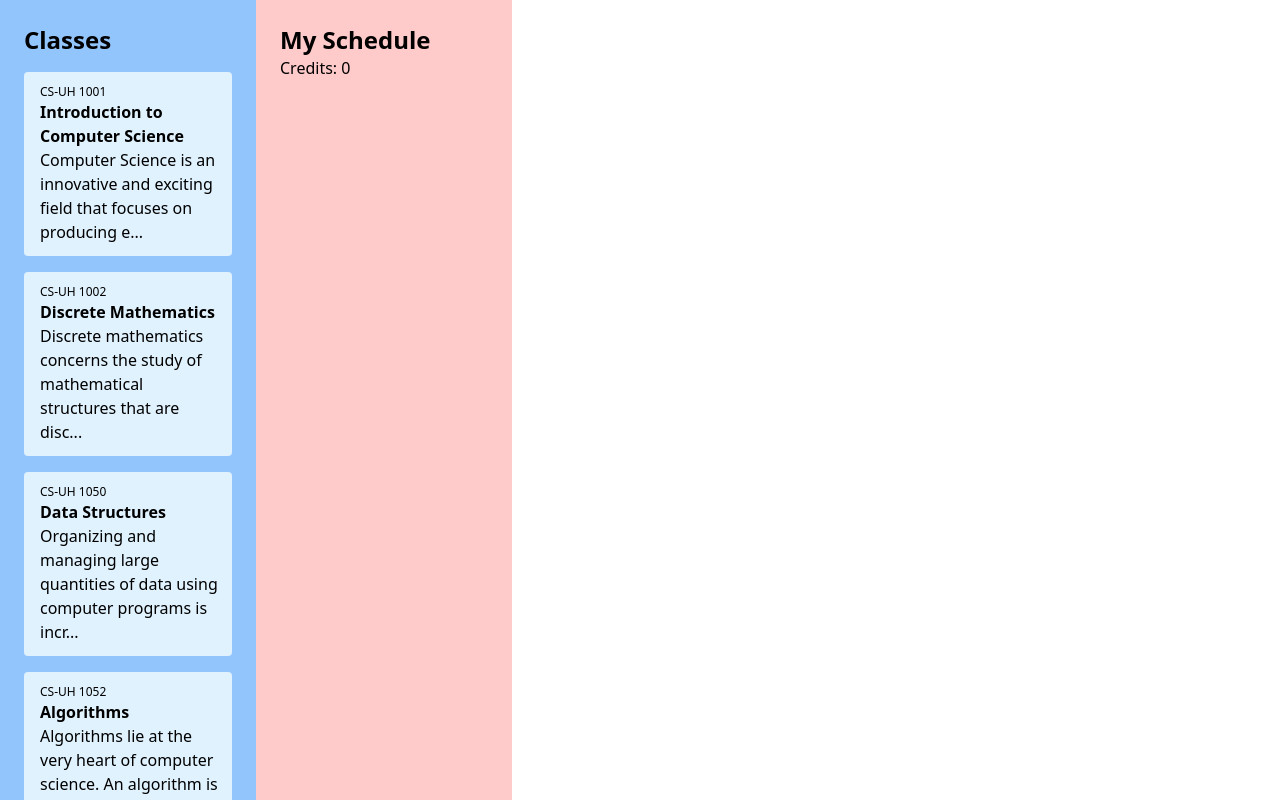
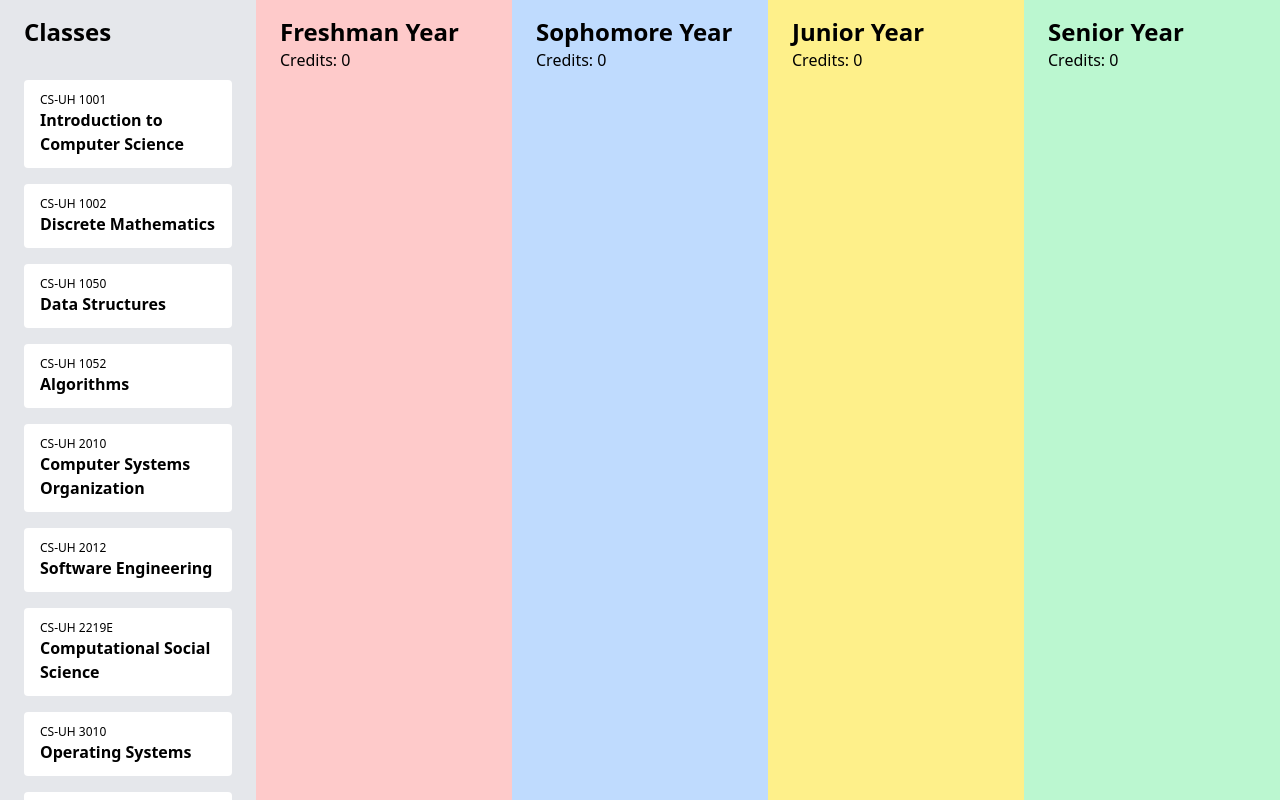
Before and after one commit to corbanvilla/einstein, a Next.js app in the folder frontend/: page / in a window 1280 px wide. Shown: the top 800 px of the page. Built offline with nearby package versions, Linux system fonts and the light colour scheme.

Commit message:
updated frontend
four year plan look

```diff
--- a/frontend/pages/index.tsx
+++ b/frontend/pages/index.tsx
@@ -32,9 +32,17 @@ interface ClassData {
 //   console.log(data);
 // }
 
+let creditSum = 0;
+
 const printCoords = (i:any, data:any) => {
-  console.log(i);
+  //console.log(i);
   console.log(data);
+
+  if (data.x>289 && data.x<575) { //first column
+
+  }
+
+  //console.log(data.node);
 }
 
 export function getServerSideProps(context: any) {
@@ -47,66 +55,41 @@ export function getServerSideProps(context: any) {
 
 }
 
+
+
 export default function Home({ classes }: InferGetStaticPropsType<typeof getServerSideProps>) {
 
    console.log(classes);
 
-  // const classes = [
-  //   {
-  //     id: 'CS-1001',
-  //     name: 'Intro to CS',
-  //     credits: 4,
-  //     des: 'The intro class bro'
-  //   },
-
-  //   {
-  //     id: 'CS-1002',
-  //     name: 'Discrete Math',
-  //     credits: 4,
-  //     des: 'The second intro class bro'
-  //   },
-
-  //   {
-  //     id: 'CS-1221',
-  //     name: 'Data Structures',
-  //     credits: 4,
-  //     des: 'The third intro class bro'
-  //   }
-
-  // ]
-
   //@ts-ignore
   function handleClick(e) {
+    window.screen.height
     console.log('click');
     e.target.style.backgroundColor = 'blue';
   }
 
+  return (
 
-  return (
     <div className="container max-w-full w-full h-full max-h-full">
 
       <div className="flex items-stretch bg-grey-lighter min-h-screen">
 
         {/*sidebar - scrollable*/}
-        <div className="flex-none p-6 w-[20%] bg-blue-300 z-10">
+        <div className="flex-flow w-[20%] bg-gray-200 z-10">
 
-          <h2 className="text-2xl font-semibold">Classes</h2>
+          <h2 className="text-2xl font-semibold bg-gray-200 sticky top-0 p-6 pt-4 pb-4 z-20">Classes</h2>
 
-          {/* <div className="flex-none p-2 pl-4 w-[100%] bg-sky-100 rounded-2xl">
-            <p className="text-black-700">Add class here</p>
-          </div> */}
-
-          <ul>
+          <ul className="pl-6 pr-6 flex-wrap">
             {classes.map(({id, name, des}) => (
-              <li key={id} className="z-5">
+              <li key={id}>
                 <Draggable
                   onDrag={printCoords}
-                  grid={[360, 500]}
+                  grid={[289, 20]}
                 >
-                  <div className="flex-none p-3 pl-4 mt-4 w-[100%] bg-sky-100 rounded">
+                  <div className="flex-none p-3 pl-4 mt-4 w-[100%] bg-white rounded">
                     <p className="text-xs">{id}</p>
                     <h3 className="text-l font-semibold" key={name}>{name}</h3>
-                    <p>{des.slice(0,80)}...</p>
+                    {/* <p>{des.slice(0,80)}...</p> */}
                   </div>
                 </Draggable>
               </li>
@@ -116,9 +99,34 @@ export default function Home({ classes }: InferGetStaticPropsType<typeof getServ
         </div>
 
         {/*sidebar2*/}
-        <div className="flex-none bg-red-200 fh-screen sticky p-6 w-[20%] z-0">
-          <h2 className="text-2xl font-semibold">My Schedule</h2>
-          <p className="">Credits: <span className="creditSum">0</span></p>
+        <div className="flex-none bg-red-200 fh-screen w-[20%]">
+          <div className="bg-red-200 p-6 pt-4 pb-3 sticky top-0 z-20">
+            <h2 className="text-2xl font-semibold">Freshman Year</h2>
+            <p className="">Credits: <span className="creditSum">0</span></p>
+          </div>
+        </div>
+
+        {/*sidebar2*/}
+        <div className="flex-none bg-blue-200 fh-screen w-[20%]">
+          <div className="bg-blue-200 p-6 pt-4 pb-3 sticky top-0 z-20">
+            <h2 className="text-2xl font-semibold">Sophomore Year</h2>
+            <p className="">Credits: <span className="creditSum">0</span></p>
+          </div>
+        </div>
+
+        {/*sidebar2*/}
+        <div className="flex-none bg-yellow-200 fh-screen w-[20%]">
+          <div className="bg-yellow-200 p-6 pt-4 pb-3 sticky top-0 z-20">
+            <h2 className="text-2xl font-semibold">Junior Year</h2>
+            <p className="">Credits: <span className="creditSum">0</span></p>
+          </div>
+        </div>
+
+        <div className="flex-none bg-green-200 fh-screen w-[20%]">
+          <div className="bg-green-200 p-6 pt-4 pb-3 sticky top-0 z-20">
+            <h2 className="text-2xl font-semibold">Senior Year</h2>
+            <p className="">Credits: <span className="creditSum">0</span></p>
+          </div>
         </div>
 
         {/*content - sticky*/}
```
